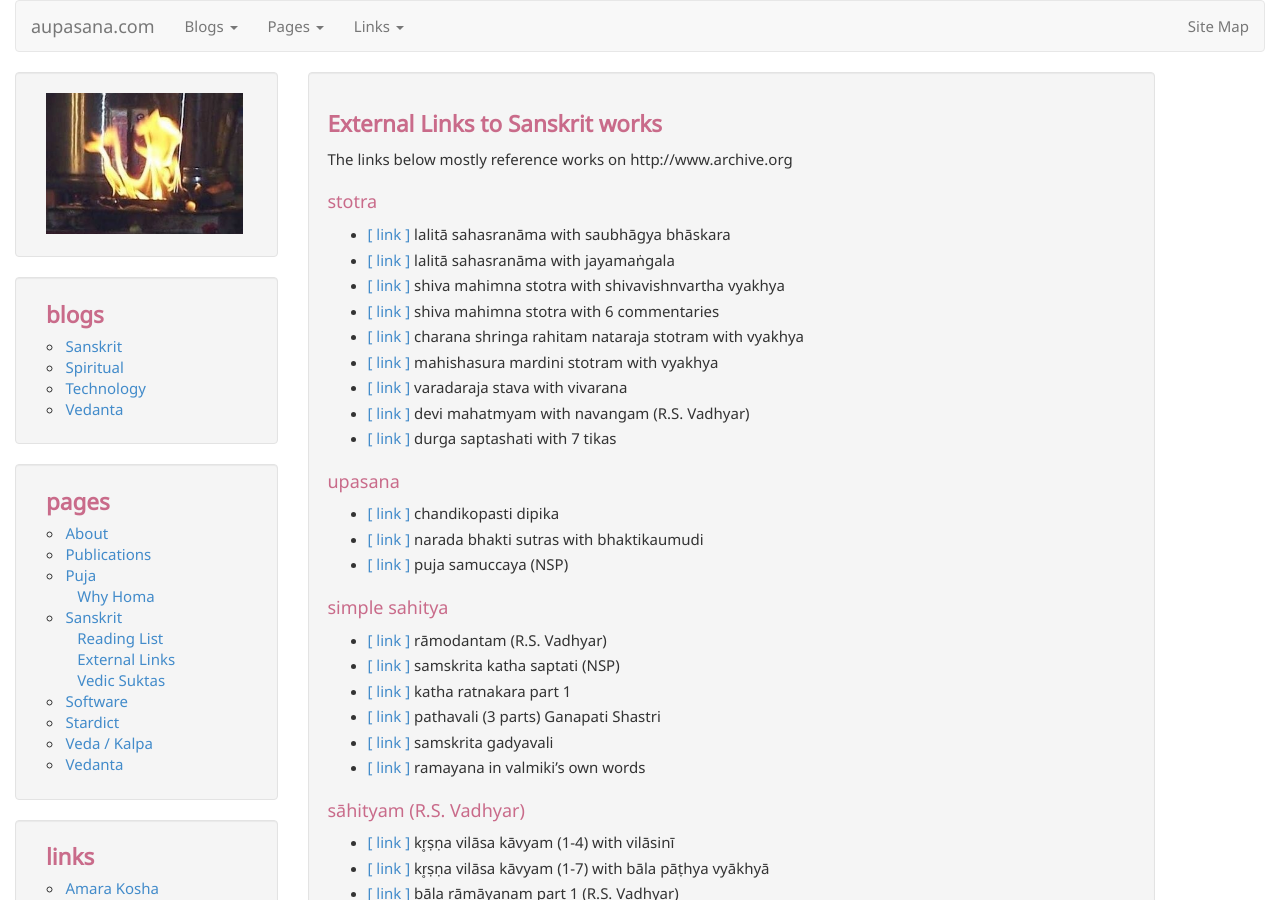
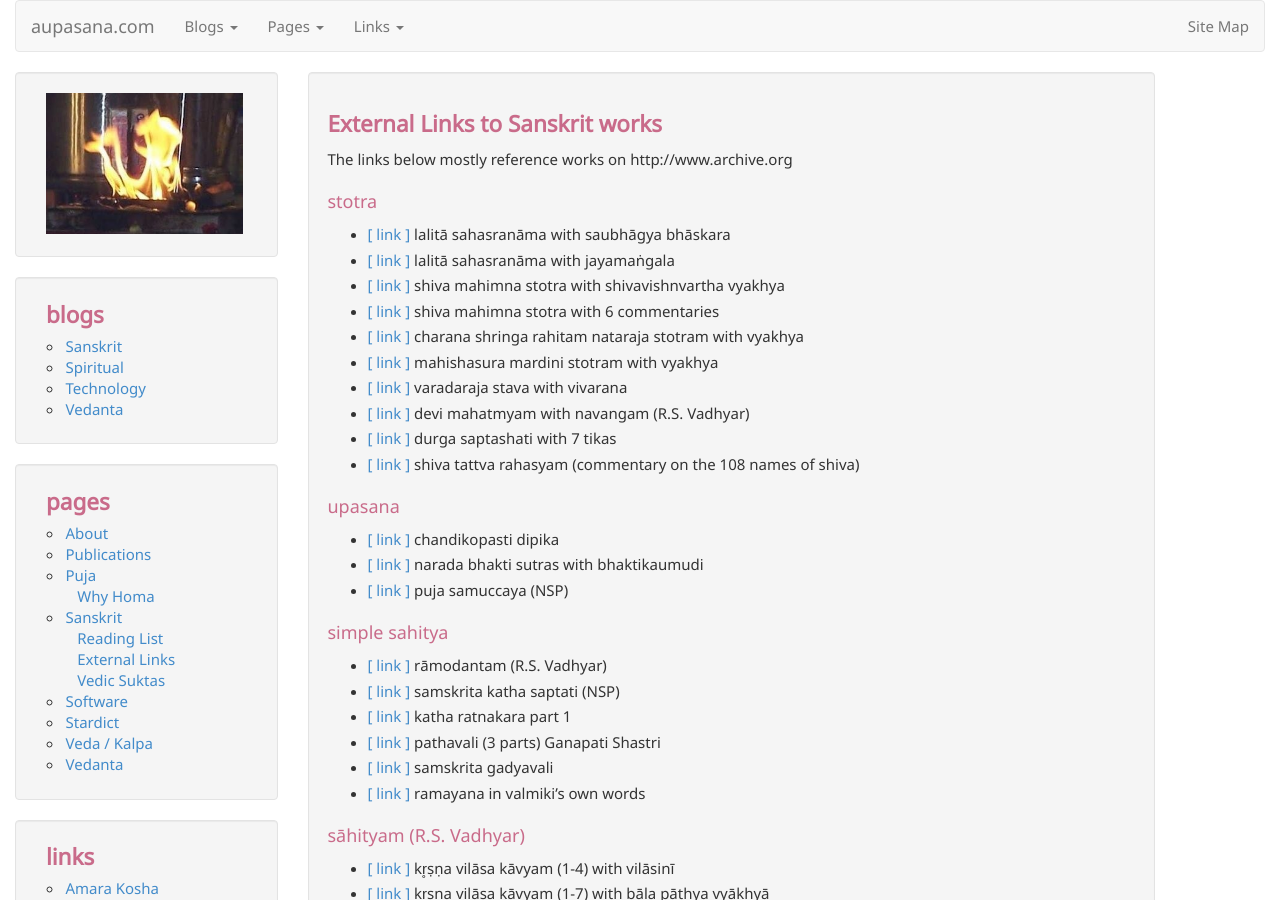
Before and after one commit to aupasana/aupasana.github.io, a Jekyll site: the page built from pages/sanskrit/links.md, in a window 1280 px wide and 900 px high. Built offline with Jekyll 4.4.1, drawn with Linux system fonts in a browser that asks for light colours; nearby versions of some CDN libraries.

Commit message:
Update links.md

```diff
--- a/pages/sanskrit/links.md
+++ b/pages/sanskrit/links.md
@@ -17,6 +17,7 @@ The links below mostly reference works on http://www.archive.org
 * [[ link ]][vsv] varadaraja stava with vivarana
 * [[ link ]][dmn] devi mahatmyam with navangam (R.S. Vadhyar)
 * [[ link ]][d700] durga saptashati with 7 tikas
+* [[ link ]][str] shiva tattva rahasyam (commentary on the 108 names of shiva)
 
 [lssb]: https://archive.org/details/Sri_lalita_sahasra_nama_with_saubhagyabhaskara_and_bhaskaravilasaKavyam
 [lsjm]: https://archive.org/details/LalitaSahasraNamaWithJayamangalaOfBhattaNaryanaEd.LalyeP.G.
```
Also changed, not shown: other parts of pages/sanskrit/links.md (+1 -0 lines).
